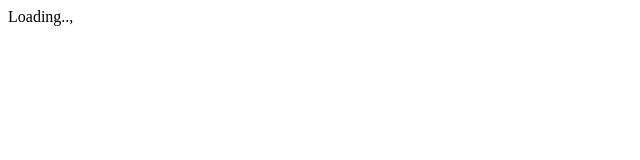
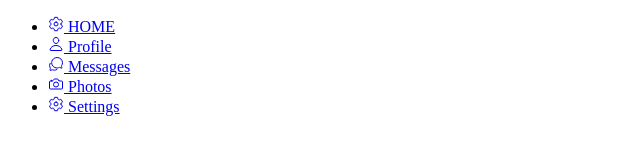
Before and after one commit to R0beat/CursoGit, a plain HTML site: page LOADING/index.html in a window 1280 px wide. Shown: the whole page, without its empty margins (0-640 px from the left). Drawn offline with nearby package versions, Linux system fonts and the light colour scheme.

Commit message:
Agregando iconos

```diff
--- a/LOADING/index.html
+++ b/LOADING/index.html
@@ -6,9 +6,38 @@
 	<title>Loading..</title>
 </head>
 <body>
-	<div class="container">
-		Loading..,
-		<span></span>
-	</div>
+	<ul>
+		<li>
+			<a href="#">
+			<span class="icon"><ion-icon name="settings-outline"></ion-icon></span>
+			<span class="text">HOME</span>
+		   </a>
+	    </li>
+	    <li>
+			<a href="#">
+			<span class="icon"><ion-icon name="person-outline"></ion-icon></span>
+			<span class="text">Profile</span>
+		   </a>
+	    </li>
+	    <li>
+			<a href="#">
+			<span class="icon"><ion-icon name="chatbubbles-outline"></ion-icon></span>
+			<span class="text">Messages</span>
+		   </a>
+	    </li>
+	    <li>
+			<a href="#">
+			<span class="icon"><ion-icon name="camera-outline"></ion-icon></span>
+			<span class="text">Photos</span>
+		   </a>
+	    </li><li>
+			<a href="#">
+			<span class="icon"><ion-icon name="settings-outline"></ion-icon></span>
+			<span class="text">Settings</span>
+		   </a>
+	    </li>
+	</ul>
 </body>
+<script type="module" src="https://unpkg.com/ionicons@5.5.2/dist/ionicons/ionicons.esm.js"></script>
+
 </html>
```
Also changed, not shown: LOADING/css/style.css (added), 2 other files.
